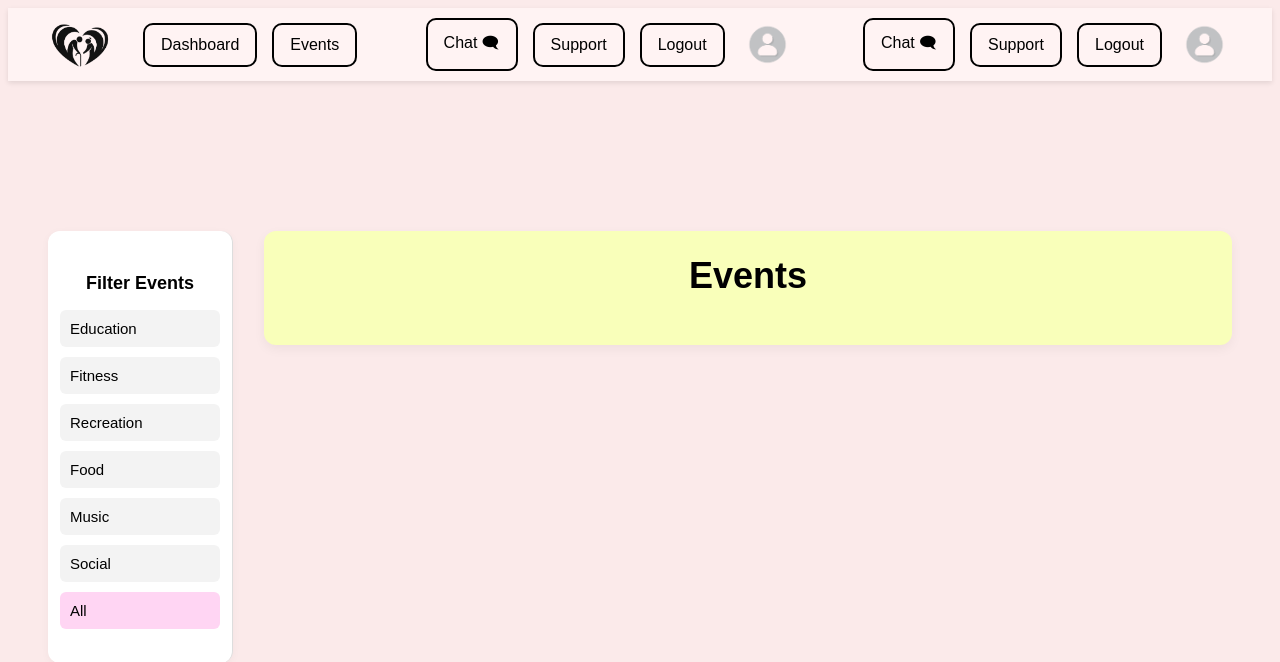
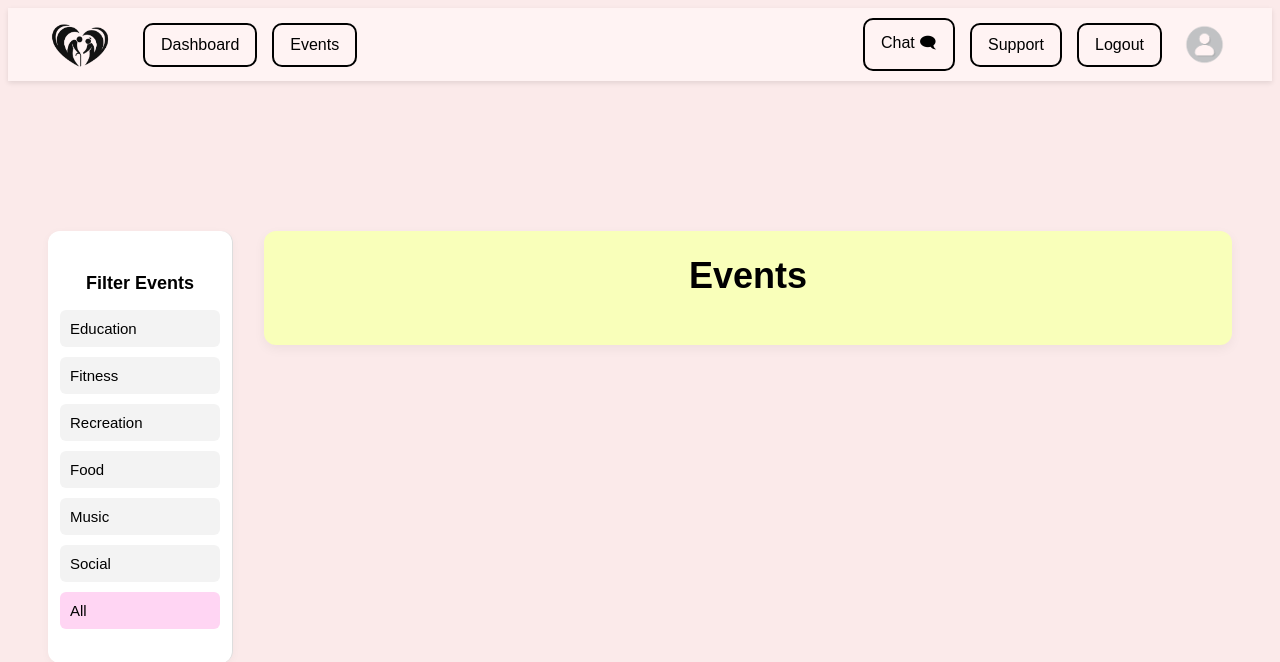
Before and after one commit to super-nova-droid/Connex, a Flask app: page /usereventpage in a window 1280 px wide. Shown: the top 662 px of the page. Run offline with Flask 3, Linux system fonts and the light colour scheme; the visitor is signed in with stand-in values (Sample User, id 1); data that the repository does not hold is empty.

Commit message:
fix sign up events

```diff
--- a/templates/eventdetailpage.html
+++ b/templates/eventdetailpage.html
@@ -276,14 +276,14 @@
                 <div class="signed-up-message">You are already signed up for this event!</div>
                 <div class="action-buttons">
                     <form action="{{ url_for('remove_sign_up') }}" method="POST">
-                        <input type="hidden" name="event_id" value="{{ event.EventID }}">
+                        <input type="hidden" name="event_id" value="{{ event.event_id }}">
                         <button type="submit" class="remove-signup-btn">Remove Sign-up</button>
                     </form>
                     <a href="{{ url_for('calendar') }}" class="view-calendar-btn">View My Calendar</a>
                 </div>
             {% else %}
                 <form action="{{ url_for('sign_up_for_event') }}" method="POST">
-                    <input type="hidden" name="event_id" value="{{ event.EventID }}">
+                    <input type="hidden" name="event_id" value="{{ event.event_id }}">
                     <button type="submit" class="signup-btn">Sign Up for Event</button>
                 </form>
             {% endif %}
--- a/templates/includes/navbar.html
+++ b/templates/includes/navbar.html
@@ -152,17 +152,8 @@
 
   </div>
 
-  <div id="navMenuRight" class="nav-menu-right">
-    {% if g.user %}
-      <a href="{{ url_for('chat') }}" class="btn">Chat 🗨</a>
-      <a href="" class="btn">Support</a>
-      <a href="{{ url_for('logout') }}" class="btn">Logout</a>
-      <img src="{{ url_for('static', filename='img/pfp.png') }}" alt="Avatar" width="55" style="border-radius: 50%;" />
-    {% else %}
-      <a href="{{ url_for('login') }}" class="btn">Login</a>
-      <a href="" class="btn">Sign Up</a>
-    {% endif %}
-  </div>
+
+
 
 </header>
 
```
